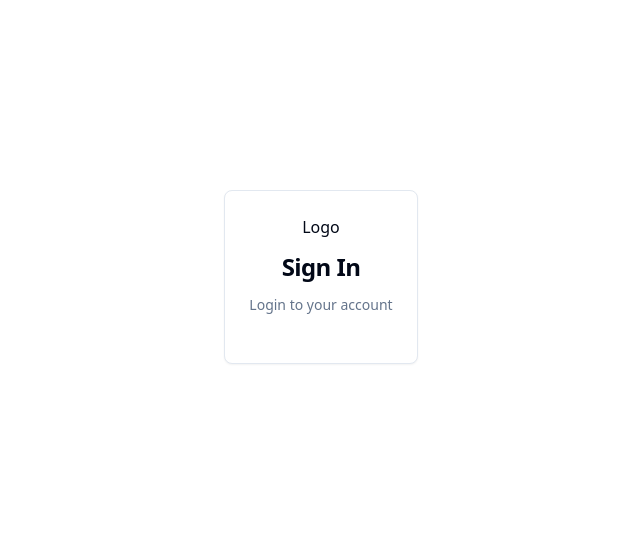
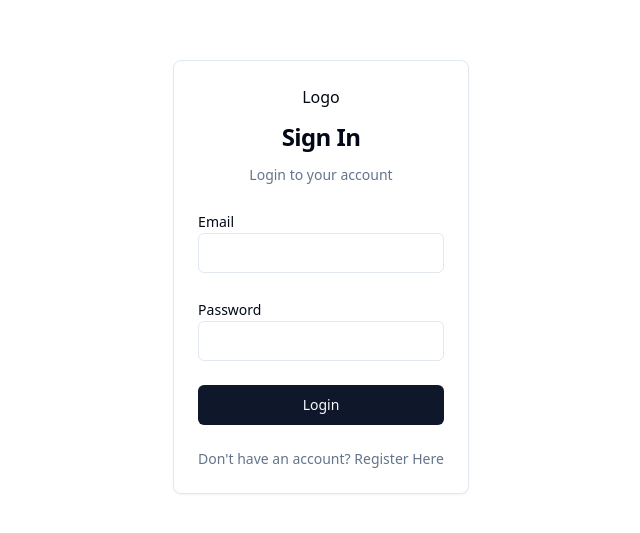
Before and after one commit to SosanoR/Senior-Project-492, a Next.js app in the folder ecom492/: page /login in a window 1280 px wide. Shown: the part 123-656 px from the top of the page, without its empty margins (319-959 px from the left). Built offline with nearby package versions, Linux system fonts and the light colour scheme; no server answers.

Commit message:
feat: add login form component and integrate with authentication flow

```diff
--- a/ecom492/app/(auth)/login/page.tsx
+++ b/ecom492/app/(auth)/login/page.tsx
@@ -1,3 +1,4 @@
+import LoginForm from "@/components/login/login-form";
 import {
   Card,
   CardContent,
@@ -7,12 +8,25 @@
 } from "@/components/ui/card";
 import { Metadata } from "next";
 import Link from "next/link";
+import { auth } from "@/auth";
+import { redirect } from "next/navigation";
 
 export const metadata: Metadata = {
   title: "Login",
 };
 
-const LoginPage = () => {
+const LoginPage = async (props: {
+  searchParams: Promise<{
+    callbackUrl: string;
+  }>;
+}) => {
+  const { callbackUrl } = await props.searchParams;
+  const session = await auth();
+
+  if (session) {
+    return redirect(callbackUrl || "/");
+  }
+
   return (
     <div className="w-fill max-w-md mx-auto">
       <Card>
@@ -25,7 +39,9 @@
             Login to your account
           </CardDescription>
         </CardHeader>
-        <CardContent className="space-y-4">{/* Form */}</CardContent>
+        <CardContent className="space-y-4">
+          <LoginForm />
+        </CardContent>
       </Card>
     </div>
   );
--- a/ecom492/components/homepage/products/product-list.tsx
+++ b/ecom492/components/homepage/products/product-list.tsx
@@ -11,7 +11,7 @@
     <div>
       <h2 className="h2-bold mb-4">{title}</h2>
       {products.length > 0 ? (
-        <div className="grid grid-cols-1 sm:grid-cols-2 md:grid-cols-3 lg:grid-cols-4 gap-4">
+        <div className="grid grid-cols-1 sm:grid-cols-2 md:grid-cols-3 lg:grid-cols-4 gap-4 animate-slideinup">
           {products.map((product: ProductCardProps, key: React.Key) => (
             <ProductCard
               key={key}
--- /dev/null
+++ b/ecom492/components/login/login-form.tsx
@@ -0,0 +1,78 @@
+"use client";
+
+import { Label } from "@/components/ui/label";
+import { Input } from "@/components/ui/input";
+import { Button } from "@/components/ui/button";
+import { signInDefaultValues } from "@/lib/constants";
+import Link from "next/link";
+import { useActionState } from "react";
+import { useFormStatus } from "react-dom";
+import { signInWithCredentials } from "@/lib/actions/user.actions";
+import { useSearchParams } from "next/navigation";
+
+const LoginForm = () => {
+  const [data, action] = useActionState(signInWithCredentials, {
+    success: false,
+    message: "",
+  });
+
+  const searchParams = useSearchParams();
+  const callbackUrl = searchParams.get("callbackUrl") || "/";
+
+  const LoginButton = () => {
+    const { pending } = useFormStatus();
+    return (
+      <Button disabled={pending} className="w-full" variant="default">
+        {pending ? "Signing in..." : "Login"}
+      </Button>
+    );
+  };
+
+  return (
+    <form action={action}>
+      <input type="hidden" name="callbackUrl" value={callbackUrl} />
+      <div className="space-y-6">
+        <div>
+          <Label htmlFor="email">Email</Label>
+          <Input
+            id="email"
+            name="email"
+            type="email"
+            required
+            autoComplete="email"
+            defaultValue={signInDefaultValues.email}
+          />
+        </div>
+
+        <div>
+          <Label htmlFor="password">Password</Label>
+          <Input
+            id="password"
+            name="password"
+            type="password"
+            required
+            autoComplete="password"
+            defaultValue={signInDefaultValues.password}
+          />
+        </div>
+
+        <div>
+          <LoginButton />
+        </div>
+
+        {data && !data.success && (
+          <div className="text-center text-destructive">{data.message}</div>
+        )}
+
+        <div className="text-sm text-center text-muted-foreground">
+          Don&apos;t have an account?{" "}
+          <Link href="create-account" target="_self" className="link">
+            Register Here
+          </Link>
+        </div>
+      </div>
+    </form>
+  );
+};
+
+export default LoginForm;
--- /dev/null
+++ b/ecom492/components/ui/input.tsx
@@ -0,0 +1,22 @@
+import * as React from "react"
+
+import { cn } from "@/lib/utils"
+
+const Input = React.forwardRef<HTMLInputElement, React.ComponentProps<"input">>(
+  ({ className, type, ...props }, ref) => {
+    return (
+      <input
+        type={type}
+        className={cn(
+          "flex h-10 w-full rounded-md border border-input bg-background px-3 py-2 text-base ring-offset-background file:border-0 file:bg-transparent file:text-sm file:font-medium file:text-foreground placeholder:text-muted-foreground focus-visible:outline-none focus-visible:ring-2 focus-visible:ring-ring focus-visible:ring-offset-2 disabled:cursor-not-allowed disabled:opacity-50 md:text-sm",
+          className
+        )}
+        ref={ref}
+        {...props}
+      />
+    )
+  }
+)
+Input.displayName = "Input"
+
+export { Input }
--- /dev/null
+++ b/ecom492/components/ui/label.tsx
@@ -0,0 +1,26 @@
+"use client"
+
+import * as React from "react"
+import * as LabelPrimitive from "@radix-ui/react-label"
+import { cva, type VariantProps } from "class-variance-authority"
+
+import { cn } from "@/lib/utils"
+
+const labelVariants = cva(
+  "text-sm font-medium leading-none peer-disabled:cursor-not-allowed peer-disabled:opacity-70"
+)
+
+const Label = React.forwardRef<
+  React.ElementRef<typeof LabelPrimitive.Root>,
+  React.ComponentPropsWithoutRef<typeof LabelPrimitive.Root> &
+    VariantProps<typeof labelVariants>
+>(({ className, ...props }, ref) => (
+  <LabelPrimitive.Root
+    ref={ref}
+    className={cn(labelVariants(), className)}
+    {...props}
+  />
+))
+Label.displayName = LabelPrimitive.Root.displayName
+
+export { Label }
--- a/ecom492/lib/constants/index.ts
+++ b/ecom492/lib/constants/index.ts
@@ -1,5 +1,17 @@
-export const APP_NAME =  process.env.NEXT_PUBLIC_APP_NAME || "Mercury Express";
-export const APP_DESCRIPTION =  process.env.NEXT_PUBLIC_APP_DESCRIPTION || "An Ecommerce Project creating using Nextjs by Ricardo Hernandez";
-export const SERVER_URL =  process.env.NEXT_PUBLIC_SERVER_URL || "http://localhost:3000";
+export const APP_NAME = process.env.NEXT_PUBLIC_APP_NAME || "Mercury Express";
+
+export const APP_DESCRIPTION =
+  process.env.NEXT_PUBLIC_APP_DESCRIPTION ||
+  "An Ecommerce Project creating using Nextjs by Ricardo Hernandez";
+
+export const SERVER_URL =
+  process.env.NEXT_PUBLIC_SERVER_URL || "http://localhost:3000";
+
 export const MONGODB_URI = process.env.MONGODB_URI;
+
 export const PRODUCT_DISPLAY_LIMIT = 4;
+
+export const signInDefaultValues = {
+  email: "",
+  password: "",
+};
--- a/ecom492/package.json
+++ b/ecom492/package.json
@@ -12,6 +12,7 @@
     "@auth/mongodb-adapter": "^3.7.4",
     "@radix-ui/react-dialog": "^1.1.5",
     "@radix-ui/react-dropdown-menu": "^2.1.5",
+    "@radix-ui/react-label": "^2.1.2",
     "@radix-ui/react-slot": "^1.1.1",
     "@vercel/analytics": "^1.5.0",
     "argon2": "^0.41.1",
--- a/ecom492/tailwind.config.ts
+++ b/ecom492/tailwind.config.ts
@@ -10,53 +10,67 @@
   theme: {
     extend: {
       colors: {
-  			background: 'hsl(var(--background))',
-  			foreground: 'hsl(var(--foreground))',
+        background: "hsl(var(--background))",
+        foreground: "hsl(var(--foreground))",
         card: {
-  				DEFAULT: 'hsl(var(--card))',
-  				foreground: 'hsl(var(--card-foreground))'
+          DEFAULT: "hsl(var(--card))",
+          foreground: "hsl(var(--card-foreground))",
         },
         popover: {
-  				DEFAULT: 'hsl(var(--popover))',
-  				foreground: 'hsl(var(--popover-foreground))'
+          DEFAULT: "hsl(var(--popover))",
+          foreground: "hsl(var(--popover-foreground))",
         },
         primary: {
-  				DEFAULT: 'hsl(var(--primary))',
-  				foreground: 'hsl(var(--primary-foreground))'
+          DEFAULT: "hsl(var(--primary))",
+          foreground: "hsl(var(--primary-foreground))",
         },
         secondary: {
-  				DEFAULT: 'hsl(var(--secondary))',
-  				foreground: 'hsl(var(--secondary-foreground))'
+          DEFAULT: "hsl(var(--secondary))",
+          foreground: "hsl(var(--secondary-foreground))",
         },
         muted: {
-  				DEFAULT: 'hsl(var(--muted))',
-  				foreground: 'hsl(var(--muted-foreground))'
+          DEFAULT: "hsl(var(--muted))",
+          foreground: "hsl(var(--muted-foreground))",
         },
         accent: {
-  				DEFAULT: 'hsl(var(--accent))',
-  				foreground: 'hsl(var(--accent-foreground))'
+          DEFAULT: "hsl(var(--accent))",
+          foreground: "hsl(var(--accent-foreground))",
         },
         destructive: {
-  				DEFAULT: 'hsl(var(--destructive))',
-  				foreground: 'hsl(var(--destructive-foreground))'
+          DEFAULT: "hsl(var(--destructive))",
+          foreground: "hsl(var(--destructive-foreground))",
         },
-  			border: 'hsl(var(--border))',
-  			input: 'hsl(var(--input))',
-  			ring: 'hsl(var(--ring))',
+        border: "hsl(var(--border))",
+        input: "hsl(var(--input))",
+        ring: "hsl(var(--ring))",
         chart: {
-  				'1': 'hsl(var(--chart-1))',
-  				'2': 'hsl(var(--chart-2))',
-  				'3': 'hsl(var(--chart-3))',
-  				'4': 'hsl(var(--chart-4))',
-  				'5': 'hsl(var(--chart-5))'
+          "1": "hsl(var(--chart-1))",
+          "2": "hsl(var(--chart-2))",
+          "3": "hsl(var(--chart-3))",
+          "4": "hsl(var(--chart-4))",
+          "5": "hsl(var(--chart-5))",
+        },
+      },
+      borderRadius: {
+        lg: "var(--radius)",
+        md: "calc(var(--radius) - 2px)",
+        sm: "calc(var(--radius) - 4px)",
+      },
+      keyframes: {
+        "slide-in-up": {
+          "0%": {
+            visibility: "visible",
+            transform: "translate3d(0, 25%, 0)",
+          },
+          "100%": {
+            transform: "translate3d(0, 0, 0)",
+          },
+        },
+      },
+	  animation: {
+		slideinup: 'slide-in-up 1s ease-in-out 0s 1',
 	  }
     },
-  		borderRadius: {
-  			lg: 'var(--radius)',
-  			md: 'calc(var(--radius) - 2px)',
-  			sm: 'calc(var(--radius) - 4px)'
-  		}
-  	}
   },
   plugins: [require("tailwindcss-animate")],
 } satisfies Config;
```
Also changed, not shown: ecom492/lib/actions/product.actions.ts (+6 -4 lines), 1 other file (tests, documents, lock files or other folders). Lines whose indentation alone changed are shown as unchanged.
